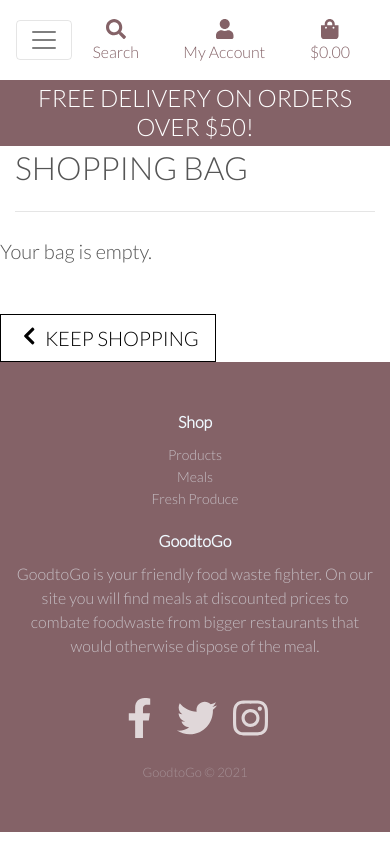
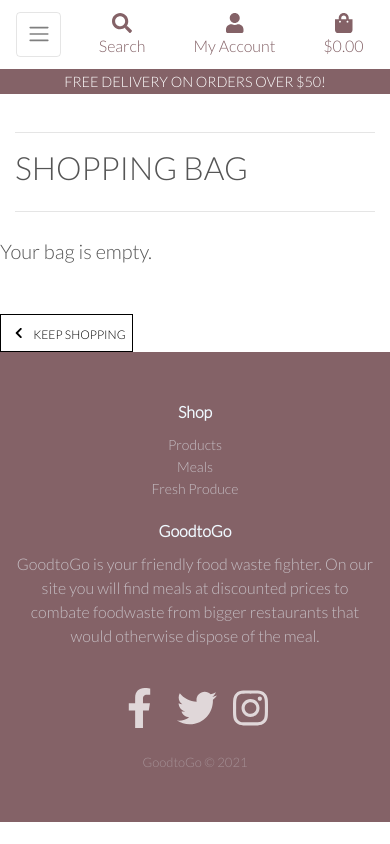
Before and after one commit to dkidanu1/good2go_shop, a Django app: page /bag/ in a window 390 px wide. Run offline with Django 3.2, Linux system fonts and the light colour scheme; parts of the project's set-up code (start-up, migrations or seed data) failed here and were passed over; some libraries are stand-ins or nearby versions.

Commit message:
Edits to base.css and login/reg

```diff
--- a/static/css/base.css
+++ b/static/css/base.css
@@ -372,4 +372,43 @@ body { margin: 0; padding: 0; }
     body {
         height: calc(100vh - 116px);
     }
+    body {
+        height: calc(100vh - 116px);
+    }
+
+    .display-4.logo-font.text-black {
+        font-size: 2rem;
+    }
+
+    .nav-link {
+        padding: 0.15rem;
+    }
+
+    .nav-link i.fa-lg {
+        font-size: 1rem;
+    }
+
+    .navbar-toggler {
+        padding: .6rem .6rem;
+        font-size: 1rem;
+    }
+
+    #delivery-banner h4 {
+        font-size: .9rem;
+    }
+
+    .btn.btn-outline-black.rounded-0,
+    .btn.btn-black.rounded-0 {
+        padding: .375rem .375rem;
+    }
+
+    .btn.btn-outline-black.rounded-0.btn-lg,
+    .btn.btn-black.rounded-0.btn-lg {
+        padding: .375rem .375rem;
+        font-size: .75rem;
+    }
+
+    .increment-qty, .decrement-qty {
+        padding: .25rem .5rem !important;
+    }
 }
--- a/templates/includes/main-nav.html
+++ b/templates/includes/main-nav.html
@@ -1,5 +1,8 @@
 <div class="collapse navbar-collapse" id="main-nav">
     <ul class="navbar-nav w-auto mx-auto">
+        <li class="nav-item d-block d-md-none">
+            <a href="{% url 'home' %}" class="dropdown-item"> Home </a>
+        </li>
             <a class="logo-font font-weight-bold nav-link text-black mr-5" href="{% url 'aboutus' %}"   aria-haspopup="true" aria-expanded="false">
                 About Us
             </a>
--- a/templates/includes/mobile-top-header.html
+++ b/templates/includes/mobile-top-header.html
@@ -32,7 +32,7 @@
             {% if request.user.is_superuser %}
                 <a href="{% url 'add_product' %}" class="dropdown-item">Product Management</a>
             {% endif %}
-            <a href="" class="dropdown-item">My Profile</a>
+            <a href="{% url 'profile' %}" class="dropdown-item">My Profile</a>
             <a href="{% url 'account_logout' %}" class="dropdown-item">Logout</a>
         {% else %}
             <a href="{% url 'account_signup' %}" class="dropdown-item">Register</a>
```
